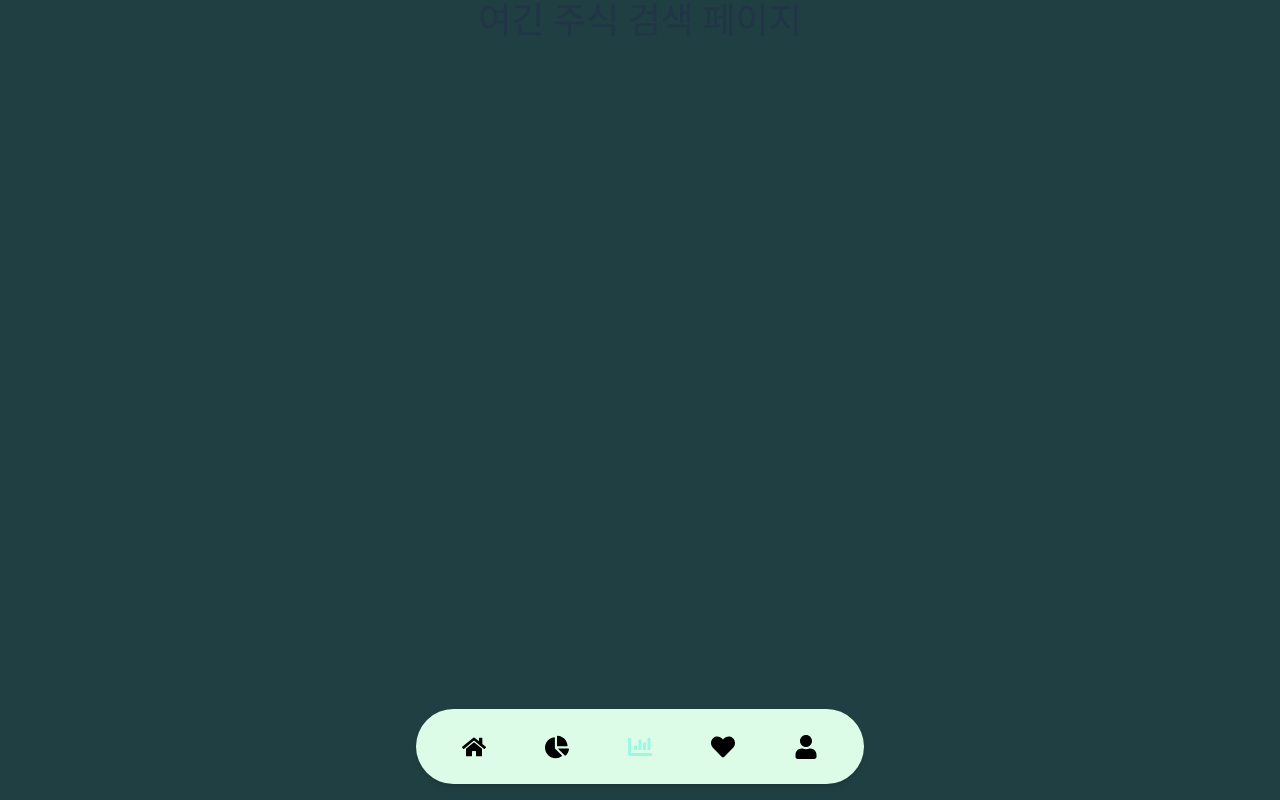
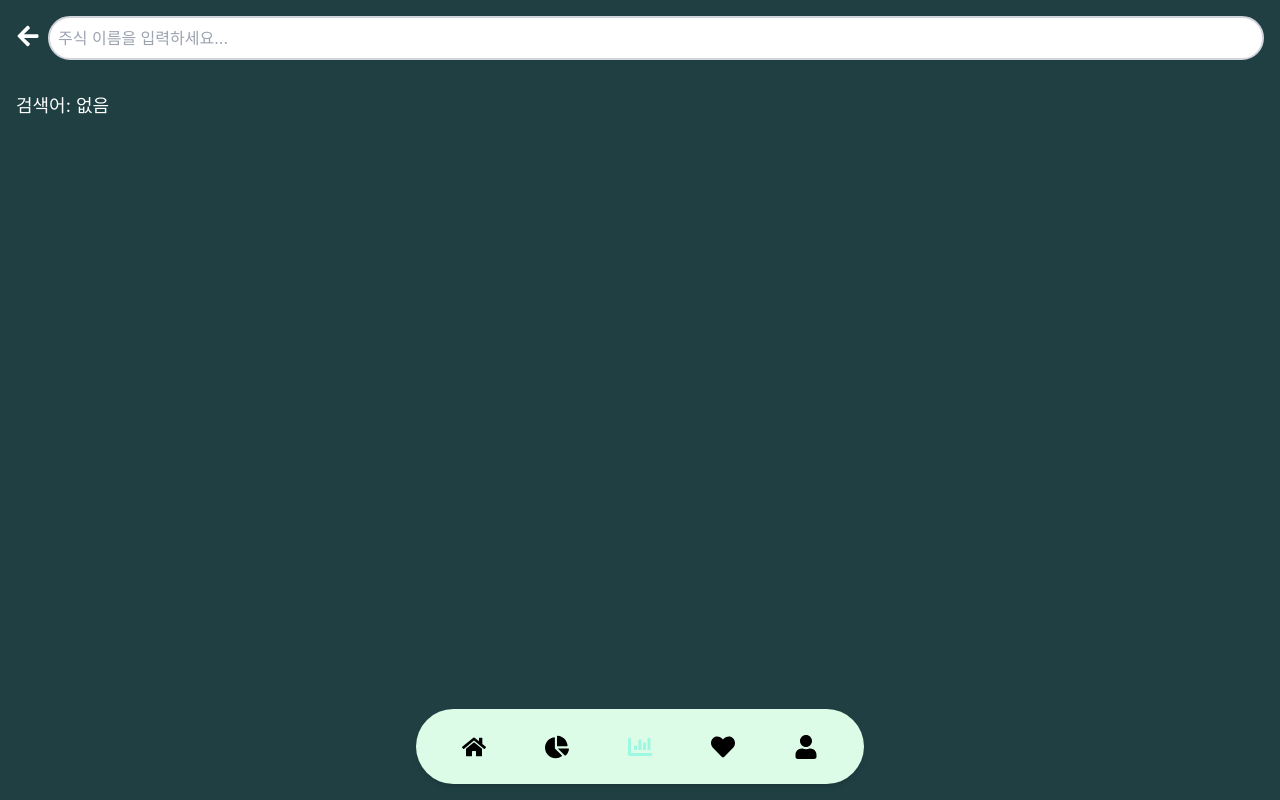
Before and after one commit to zzun73/PigIn, a React (Vite) app in the folder front/: page /investment/stock/search in a window 1280 px wide. Built offline with nearby package versions, Linux system fonts and the light colour scheme.

Commit message:
Add : initialize stock search page's input bar and back button

```diff
--- a/front/src/investment/stock/pages/StockSearchPage.tsx
+++ b/front/src/investment/stock/pages/StockSearchPage.tsx
@@ -1,9 +1,45 @@
-import React from "react";
+import React, { useState } from "react";
+import { useNavigate } from "react-router-dom";
+import { FaArrowLeft } from "react-icons/fa";
+
 
 const StockSearchPage: React.FC = () => {
+  const [searchQuery, setSearchQuery] = useState<string>("");
+
+  const navigate = useNavigate();
+
+  // 입력값 변환시키는 함수
+  const handleInputChange = (event: React.ChangeEvent<HTMLInputElement>) => {
+    setSearchQuery(event.target.value);
+  };
+
+  // 이전 페이지로 이동하는 함수
+  const handleBack = () => {
+    navigate(-1)
+  }
+
   return (
-    <div className="min-h-screen flex flex-col items-center justify-start">
-      <h1 className="text-4xl font-bold">여긴 주식 검색 페이지</h1>
+    <div className="min-h-screen flex flex-col items-start justify-start p-4 w-screen">
+      <div className="flex items-center justify-start w-full p-0 mb-4 space-x-2">
+        {/* 뒤로가기 버튼 */}
+        <div onClick={handleBack} className="self-start mt-2 text-white">
+          <FaArrowLeft size={24} />
+        </div>
+
+        {/* 검색 바 */}
+        <input
+          type="text"
+          value={searchQuery}
+          onChange={handleInputChange}
+          placeholder="주식 이름을 입력하세요..."
+          className="flex-grow w-full p-2 border-2 border-gray-300 rounded-full focus:outline-none focus:border-customDarkGreen"
+        />
+      </div>
+
+      {/* 검색 결과 */}
+      <p className="mt-4 text-lg text-white">
+        검색어: {searchQuery ? searchQuery : "없음"}
+      </p>
     </div>
   );
 };
```
